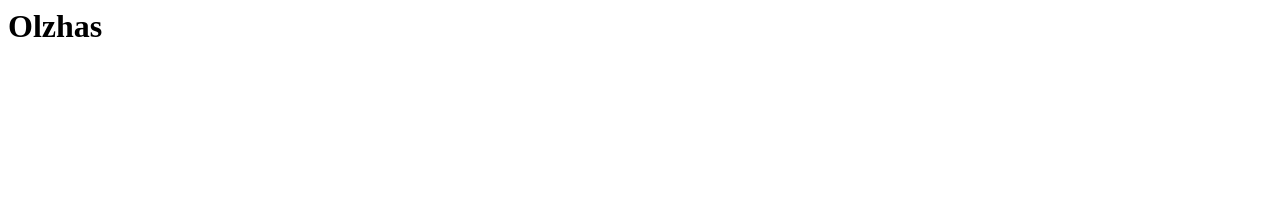
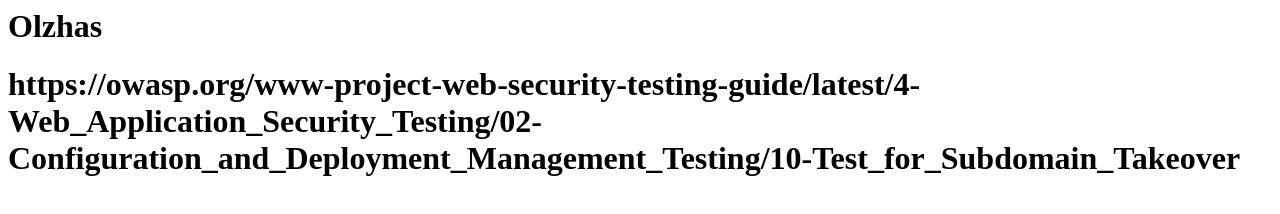
Before and after one commit to Ochoouu/Hijacking, a plain HTML site: page index.html in a window 1280 px wide. Drawn offline with Linux system fonts and the light colour scheme.

Commit message:
Update index.html

```diff
--- a/index.html
+++ b/index.html
@@ -1 +1,3 @@
 <h1>Olzhas<h1>
+<h1>https://owasp.org/www-project-web-security-testing-guide/latest/4-Web_Application_Security_Testing/02-Configuration_and_Deployment_Management_Testing/10-Test_for_Subdomain_Takeover<h1
+                                                                                                                                                                                        >
```
